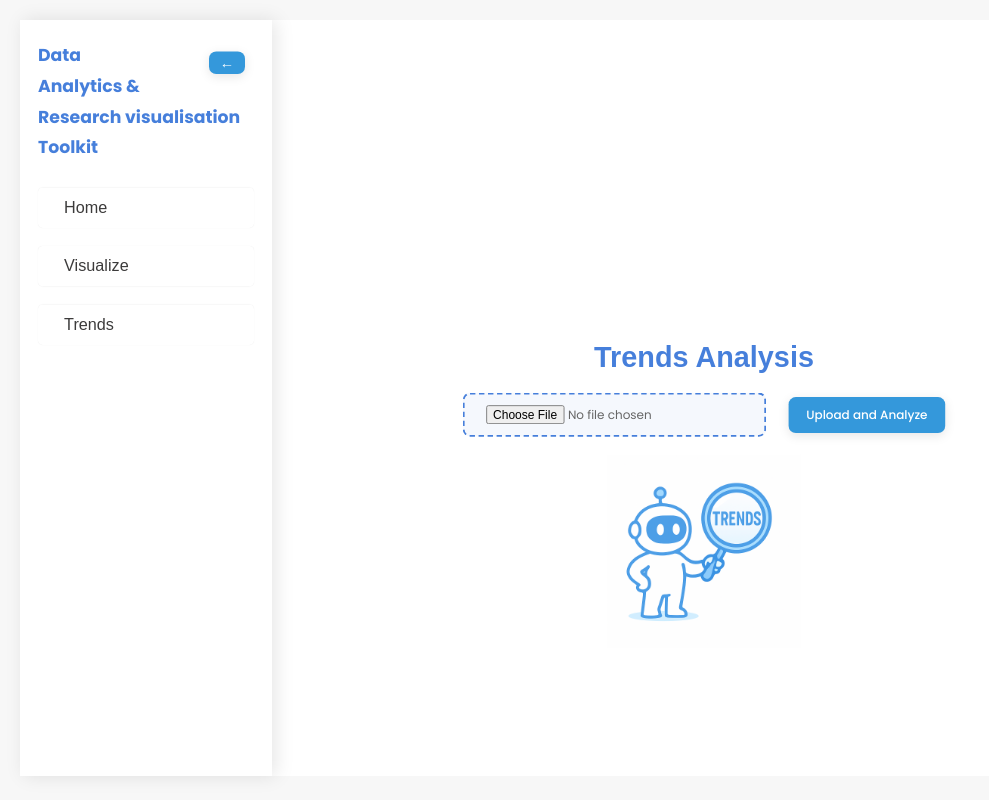
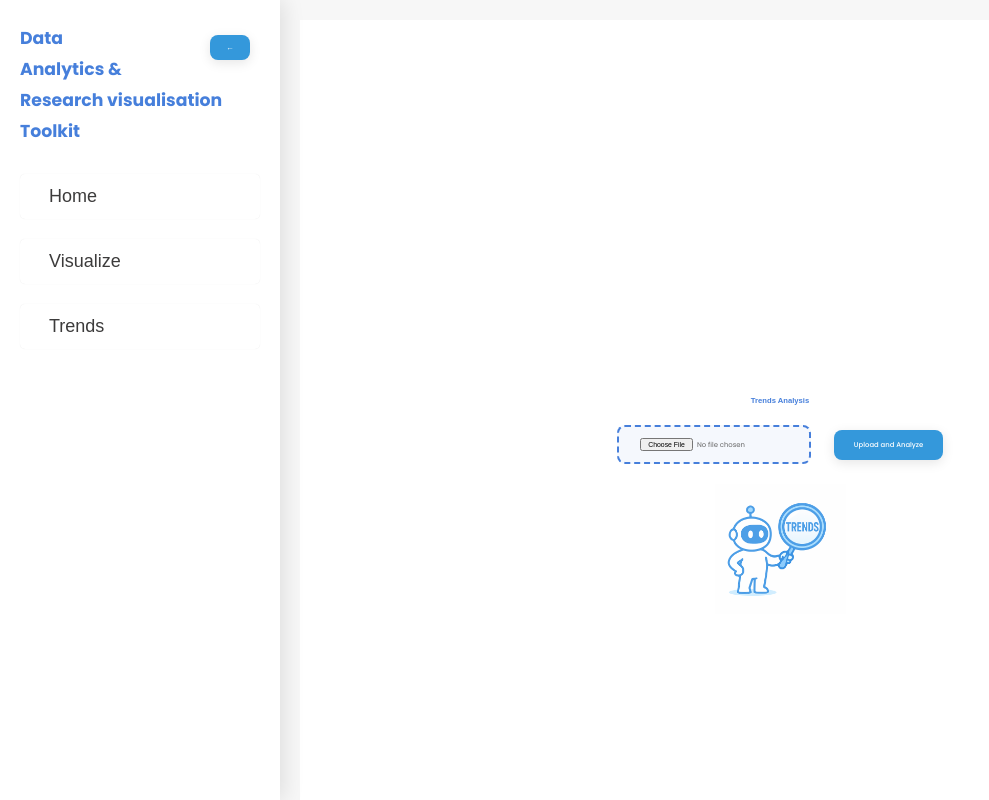
Before and after one commit to Hanokos/TNM094, a React (Create React App) app in the folder frontend/: page /trends in a window 1280 px wide. Shown: the whole page, without its empty margins (0-989 px from the left). Built offline with nearby package versions, Linux system fonts and the light colour scheme.

Commit message:
fixed stuff

```diff
--- a/frontend/src/App.css
+++ b/frontend/src/App.css
@@ -4,6 +4,7 @@
   padding: 0;
   box-sizing: border-box;
   font-family: 'Arial', sans-serif;
+  font-size: 90%; /* Reduce base font size to 90% */
 }
 
 body {
@@ -12,20 +13,10 @@ body {
   min-height: 100vh;
   width: 100%;
   position: relative;
-  overflow-x: hidden; /* Prevent horizontal scrolling */
+  overflow-x: hidden;
 }
 
-/* Scale down all elements globally except the main layout */
-.app-container {
-  width: 100%;
-  height: 100%;
-  display: flex;
-  flex-direction: column;
-  transform: scale(0.9);  /* Apply scaling to everything inside the container */
-  transform-origin: top left; /* Scaling will happen from the top-left corner */
-}
-
-/* Ensure the layout (like .main-content) remains unaffected */
+/* Main Content Styles */
 .main-content {
   flex-grow: 1;
   padding: 30px;
@@ -36,7 +27,6 @@ body {
   min-height: 100vh;
   text-align: center;
   transition: margin-left 0.3s ease;
-  /* No transformation or scaling applied here */
 }
 
 /* When sidebar is collapsed */
@@ -46,28 +36,31 @@ body {
 
 .content-box {
   background-color: rgba(255, 255, 255, 0.9);
-  padding: 20px;
+  padding: 18px; /* slightly reduced */
   box-shadow: 0 4px 6px rgba(0, 0, 0, 0.2);
   border-radius: 10px;
   margin-top: 30px;
   width: 80%;
   max-width: 800px;
+  font-size: 90%; /* shrink content text */
 }
 
 input[type="file"] {
-  margin-right: 10px;
-  padding: 10px;
-  border-radius: 5px;
-  border: 1px solid #ffffff;
+  margin-right: 8px;
+  padding: 8px;
+  border-radius: 4px;
+  border: 1px solid #ccc;
+  font-size: 90%;
 }
 
 button:not(.info-btn):not(.close-btn):not(.nav-link):not(.pagination-btn) {
   background-color: #3498db;
   color: white;
   border: none;
-  padding: 10px 20px;
+  padding: 8px 16px; /* smaller button size */
   border-radius: 5px;
   cursor: pointer;
+  font-size: 90%;
 }
 
 button:not(.info-btn):not(.close-btn):not(.nav-link):not(.pagination-btn):hover {
@@ -75,11 +68,11 @@ button:not(.info-btn):not(.close-btn):not(.nav-link):not(.pagination-btn):hover
 }
 
 .loading-spinner {
-  border: 4px solid #ffffff;
-  border-top: 4px solid #3498db;
+  border: 3px solid #ffffff;
+  border-top: 3px solid #3498db;
   border-radius: 50%;
-  width: 50px;
-  height: 50px;
+  width: 40px;
+  height: 40px;
   animation: spin 1s linear infinite;
   margin: 20px auto;
 }
@@ -88,3 +81,10 @@ button:not(.info-btn):not(.close-btn):not(.nav-link):not(.pagination-btn):hover
   0% { transform: rotate(0deg); }
   100% { transform: rotate(360deg); }
 }
+
+/* Scale down Plotly and Chart.js elements if needed */
+.js-plotly-plot,
+.chartjs-render-monitor {
+  transform: scale(0.9);
+  transform-origin: top left;
+}
```
